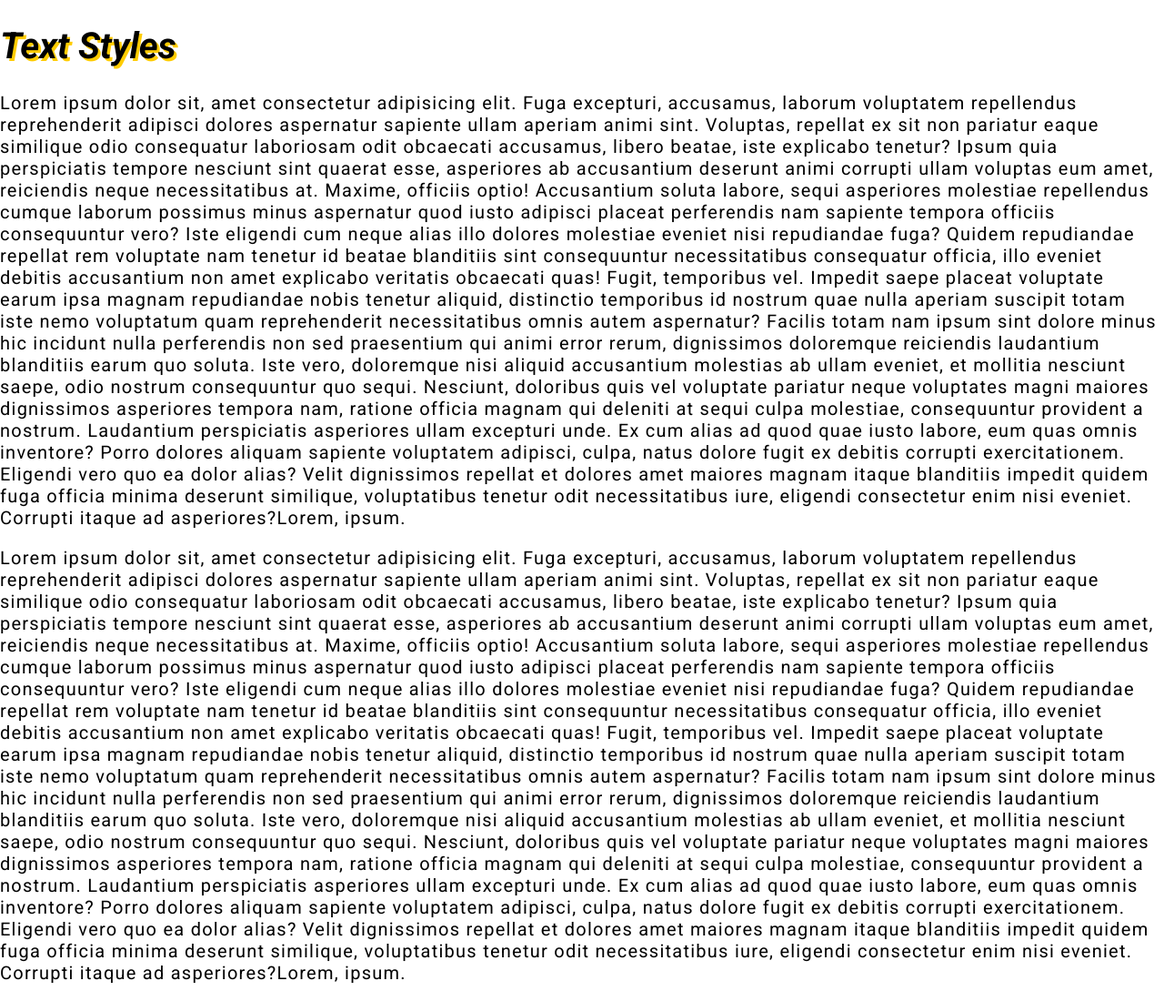
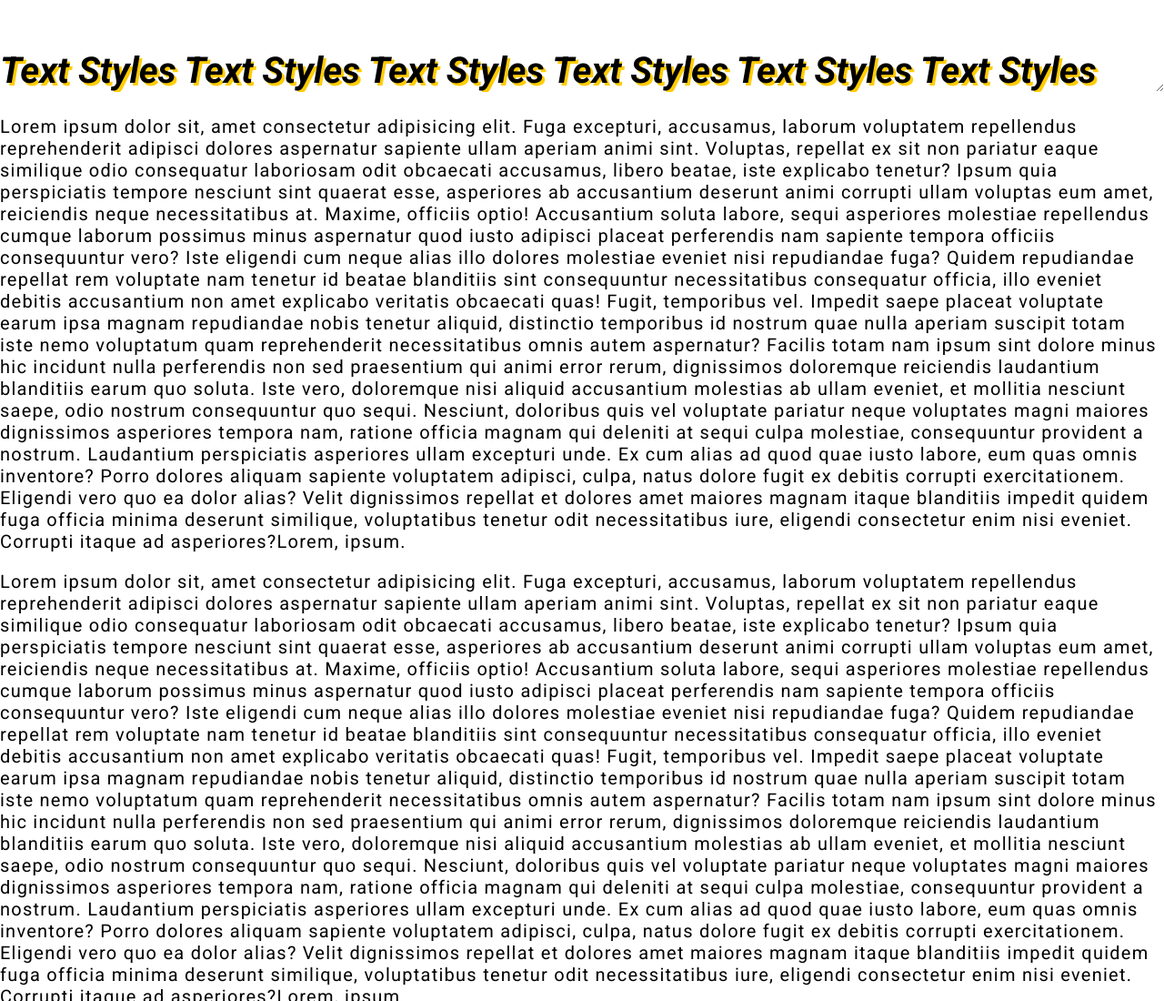
Before and after one commit to ex-jedi/odin-project, a website: page index.html in a window 1280 px wide. Shown: the top 1100 px of the page at 91% size. Drawn offline with Linux system fonts and the light colour scheme.

Commit message:
Elipsis overflow

```diff
--- a/index.html
+++ b/index.html
@@ -16,7 +16,7 @@
 <body>
   <h1>
     <h1>
-      Text Styles
+      Text Styles Text Styles Text Styles Text Styles Text Styles Text Styles
     </h1>
     <div class="content">
       <p>Lorem ipsum dolor sit, amet consectetur adipisicing elit. Fuga excepturi, accusamus, laborum voluptatem
--- a/sass/main.scss
+++ b/sass/main.scss
@@ -33,6 +33,10 @@ h1 {
   font-size: 4rem;
   font-style: italic;
   text-shadow: #FC0 3px 3px;
+  resize: horizontal;
+  overflow: hidden;
+  white-space: nowrap;
+  text-overflow: ellipsis;
 }
 
 p {
```
Also changed, not shown: css/main.css, 1 other file.
